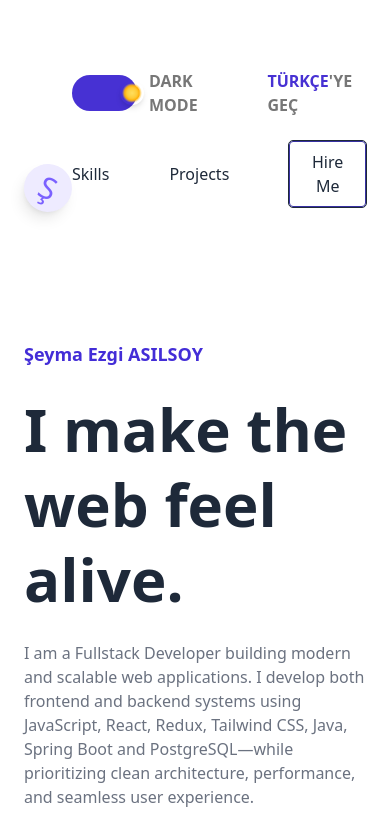
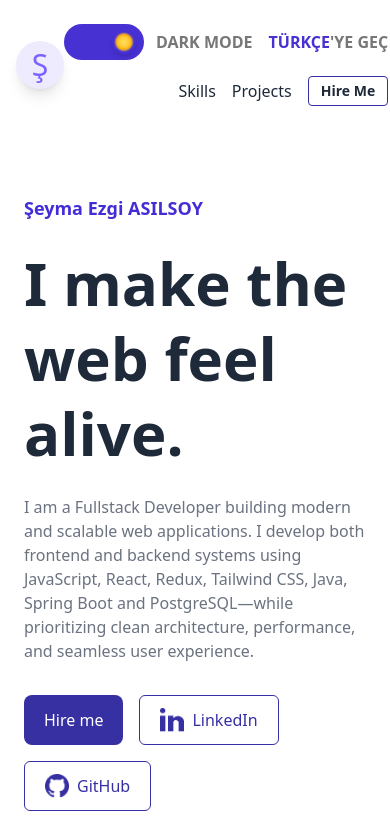
Before and after one commit to ezgiasilsoy/SeymaEzgi-Portfolio, a React (Vite) app: page / in a window 390 px wide. Shown: the top 839 px of the page. Built offline with nearby package versions, Linux system fonts and the light colour scheme.

Commit message:
Mobile Version Updates

```diff
--- a/src/components/Headerr.jsx
+++ b/src/components/Headerr.jsx
@@ -5,7 +5,7 @@ import { useLanguage } from '../context/LanguageContext';
 import { useScroll } from '../context/ScrollContext';
 
 const Header = ({ darkMode, setDarkMode }) => {
-  const { content, language } = useLanguage();
+  const { language } = useLanguage();
   const { skillsRef, projectsRef, scrollToSection } = useScroll();
 
   const navTexts = {
@@ -15,41 +15,46 @@ const Header = ({ darkMode, setDarkMode }) => {
   };
 
   return (
-    <header className="flex flex-row items-center justify-between mx-auto container px-6 md:px-20 py-16 bg-white dark:bg-[#252128]">
+    <header className="flex flex-row items-center justify-between container mx-auto px-4 md:px-16 py-6
+                       bg-white dark:bg-[#252128] overflow-hidden">
 
+      {/* Logo */}
       <div className="flex items-center">
-        <div className="w-12 h-12 flex items-center mt-25 justify-center rounded-full dark:text-[#8F88FF] dark:bg-[#4731D3] bg-[#EEEBFF] text-[#7B61FF] text-3xl rotate-25 font-ariel shadow-lg hover:rotate-12 transition-transform duration-300 cursor-pointer select-none">
+        <div className="w-12 h-12 flex items-center justify-center rounded-full
+                        dark:text-[#8F88FF] dark:bg-[#4731D3] bg-[#EEEBFF] text-[#7B61FF]
+                        text-3xl font-ariel shadow-lg transition-transform duration-300 cursor-pointer select-none">
           Ş
         </div>
       </div>
 
-      <div className="flex flex-col items-end gap-6">
-        <div className="flex flex-row gap-10 items-center">
+      {/* Sağ taraf */}
+      <div className="flex flex-col items-end gap-4">
+
+        {/* Tema ve Dil toggle */}
+        <div className="flex flex-row items-center gap-4 whitespace-nowrap">
           <DarkModeToggle darkMode={darkMode} setDarkMode={setDarkMode} />
-          <LanguageToggle/>
+          <LanguageToggle />
         </div>
 
-        <nav className="flex flex-row gap-15 items-center text-gray-800 dark:text-[#6B7280]">
+        {/* Navigation */}
+        <nav className="flex flex-row gap-4 sm:gap-6 items-center text-gray-800 dark:text-[#6B7280] whitespace-nowrap">
 
-          <button
-            onClick={() => scrollToSection(skillsRef)}
-            className="hover:underline"
-          >
+          <button onClick={() => scrollToSection(skillsRef)} className="hover:underline">
             {navTexts.skills}
           </button>
 
-          <button
-            onClick={() => scrollToSection(projectsRef)}
-            className="hover:underline"
-          >
+          <button onClick={() => scrollToSection(projectsRef)} className="hover:underline">
             {navTexts.projects}
           </button>
 
-          <button className="border outline-1 border-[#3730A3] dark:border-white dark:bg-[#FFFFFF] dark:text-[#3730A3] px-4 py-2 rounded hover:bg-gray-100 dark:hover:bg-gray-800 transition">
+          <button className="border border-[#3730A3] dark:border-white dark:bg-white dark:text-[#3730A3]
+                             px-3 py-1 sm:px-4 sm:py-2 rounded hover:bg-gray-100 dark:hover:bg-gray-200
+                             transition font-semibold text-sm sm:text-base">
             {navTexts.cta}
           </button>
         </nav>
       </div>
+
     </header>
   );
 };
```
